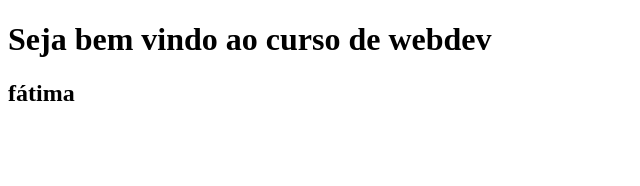
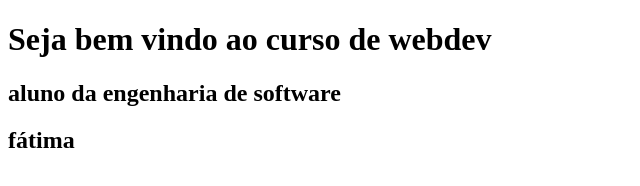
Before and after one commit to TutuMbs/first-class-web, a plain HTML site: page index.html in a window 1280 px wide. Shown: the whole page, without its empty margins (0-640 px from the left). Drawn offline with Linux system fonts and the light colour scheme.

Commit message:
adicionando subtitulo

```diff
--- a/index.html
+++ b/index.html
@@ -8,6 +8,7 @@
 
 <body>
     <h1>Seja bem vindo ao curso de webdev</h1>
+    <h2>aluno da engenharia de software</h2>
     <h2>fátima</h2>
     <script src="script.js"></script>
 </body>
```
